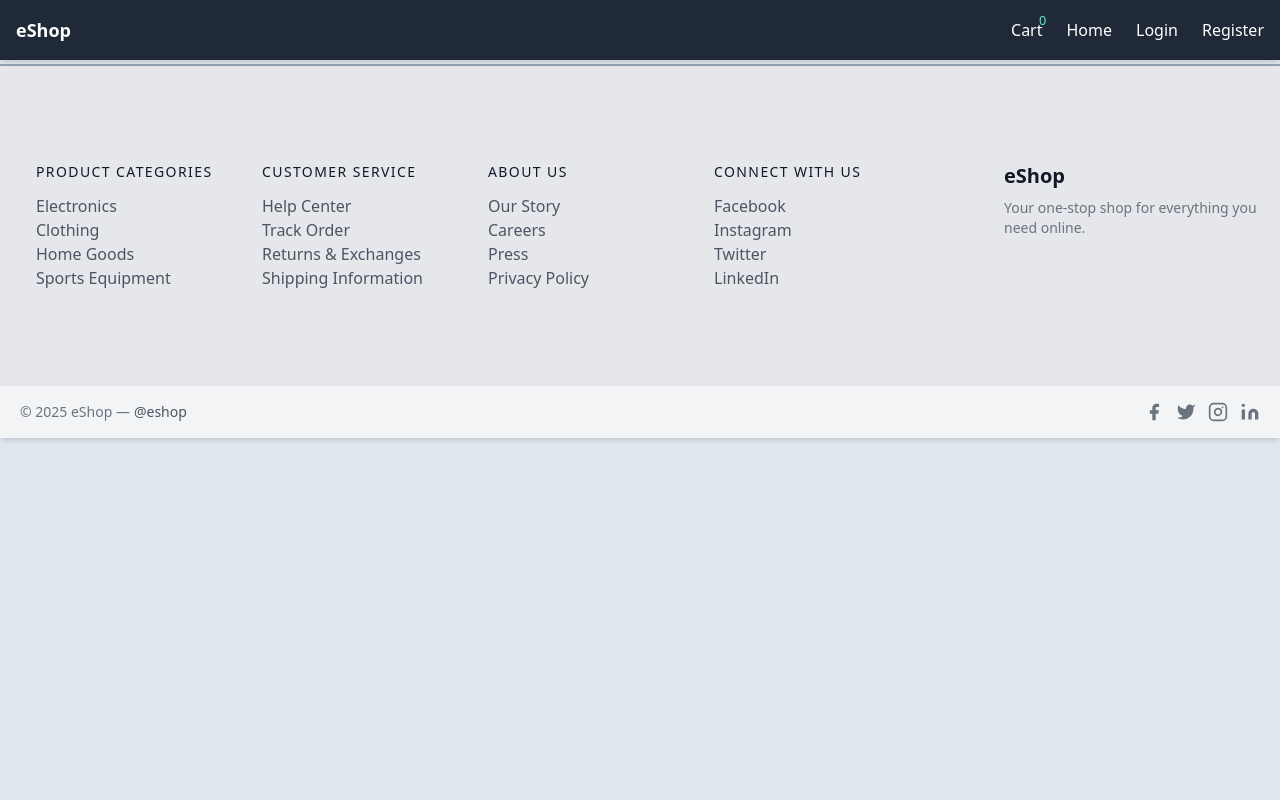
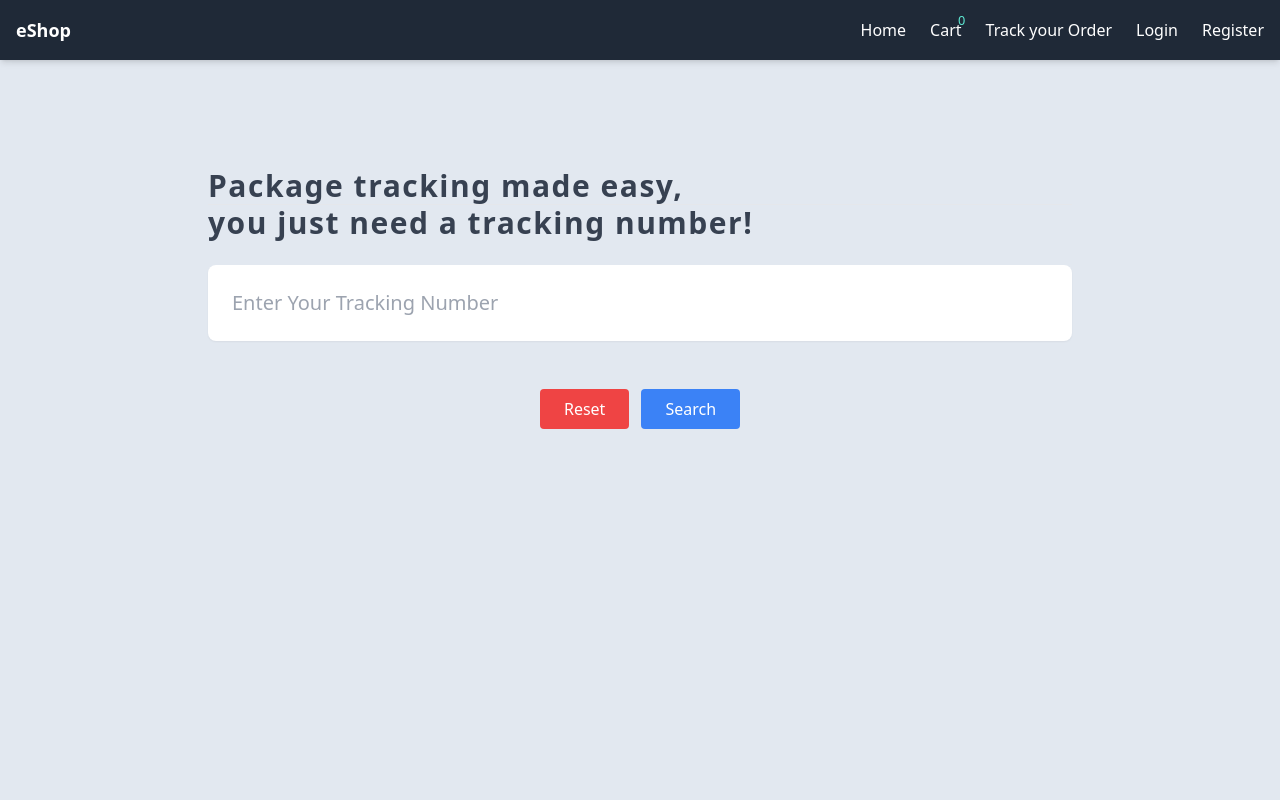
Before and after one commit to rajpoudell/eShop, a React (Create React App) app in the folder frontend/: page /tracking in a window 1280 px wide. Shown: the top 800 px of the page. Built offline with nearby package versions, Linux system fonts and the light colour scheme; no server answers.

Commit message:
frontend

```diff
--- a/frontend/src/App.js
+++ b/frontend/src/App.js
@@ -25,6 +25,7 @@ import Sidebar from "./pages/Admins/Sidebar";
 import Setting from "./pages/Admins/Setting";
 import ManageOrder from "./pages/Admins/ManageOrder";
 import MyProduct from "./pages/Admins/MyProduct";
+import TrackProduct from "./pages/TrackProduct";
 
 function App() {
   const cartLength = useSelector((state) => state.cart.cartLength || 0);
@@ -41,7 +42,7 @@ function App() {
               <Sidebar />
             </div>
           )}
-          <div className={`flex-1 ${userInfo?.isAdmin ? 'ml-10 sm:ml-60' : 'ml-10 sm:ml-0'}`}>
+          <div className={`flex-1 ${userInfo?.isAdmin ? 'ml-10 sm:ml-60' : 'ml-0 sm:ml-0'}`}>
             <Routes>
               <Route path="/" element={<Home />} />
               <Route path="/login" element={<Login />} />
@@ -50,6 +51,7 @@ function App() {
               <Route path="/product/:id" element={<ProductDetails />} />
               <Route path="/payment-success" element={<PaymentStatus />} />
               <Route path="/payment-failed" element={<PaymentStatus />} />
+              <Route path="/tracking" element={<TrackProduct />} />
               <Route
                 path="/customer-service"
                 element={<CustomerServicePage />}
--- a/frontend/src/components/Navbar.js
+++ b/frontend/src/components/Navbar.js
@@ -55,14 +55,17 @@ const Navbar = ({ userInfo, cartLength }) => {
 
               {!userInfo?.isAdmin && (
                 <>
+                  <Link to="/" className="hover:text-gray-400">
+                    Home
+                  </Link>
                   <Link to="/cart" className="hover:text-gray-400 relative" >
                     Cart
                     <small className="absolute bottom-3 left-7 text-teal-300">
                       {cartLength}
                     </small>
                   </Link>
-                  <Link to="/" className="hover:text-gray-400">
-                    Home
+                  <Link to="/tracking" className="hover:text-gray-400">
+                    Track your Order
                   </Link>
                 </>
               )}
--- a/frontend/src/pages/Admins/ManageOrder.js
+++ b/frontend/src/pages/Admins/ManageOrder.js
@@ -1,6 +1,8 @@
 import React, { useEffect } from "react";
 import { useDispatch, useSelector } from "react-redux";
 import { getOrders, setCategory } from "../../redux/slices/orderSlice";
+import OrderStatus from "../../components/OrderStatus";
+
 
 const ManageOrder = () => {
   const user = useSelector((state) => state.user.userInfo);
@@ -40,19 +42,19 @@ const ManageOrder = () => {
       {error && <p className="text-center text-red-500">{error}</p>}
 
       {/* Order Cards Grid */}
-      <div className="grid grid-cols-1 sm:grid-cols-2 md:grid-cols-2 lg:grid-cols-3 xl:grid-cols-4 gap-6">
+      <div className="w-full grid grid-cols-1 sm:grid-cols-1 md:grid-cols-2 lg:grid-cols-2 xl:grid-cols-3 2xl:grid-cols-4 gap-6">
         {[...filteredProduct]
           .sort((a, b) => new Date(b.createdAt) - new Date(a.createdAt))
           .map((product, index) => (
             <div
               key={product._id.$oid || index}
-              className="bg-white shadow-lg p-4 sm:p-5 rounded-md hover:shadow-xl transition duration-300"
+              className="bg-white shadow-lg  p-2 sm:p-3  rounded-md hover:shadow-xl transition duration-300"
             >
               <h1 className="text-blue-700 text-lg sm:text-xl font-bold">
                 S.No: {index + 1}
               </h1>
 
-              <table className="w-full table-auto border-collapse mt-4 text-sm sm:text-base">
+              <table className="w-full table border-collapse mt-2 text-sm sm:text-base">
                 <thead>
                   <tr className="bg-gray-200 text-gray-700">
                     <th className="py-2 px-3 text-left">Product</th>
@@ -98,15 +100,9 @@ const ManageOrder = () => {
                   </p>
                   <p>
                     <strong>Status:</strong>
-                    <span
-                      className={`ml-2 font-semibold ${
-                        product.status === "Shipped"
-                          ? "text-blue-700 animate-pulse"
-                          : "text-red-600 animate-pulse"
-                      }`}
-                    >
-                      {product.status}
-                    </span>
+                    <OrderStatus order={product} />
+
+
                   </p>
                 </div>
               </div>
--- a/frontend/src/pages/Admins/OrderList.js
+++ b/frontend/src/pages/Admins/OrderList.js
@@ -1,6 +1,5 @@
 import React, { useEffect, useState } from "react";
 import { useDispatch, useSelector } from "react-redux";
-import OrderStatus from "../../components/OrderStatus";
 import { getOrders } from "../../redux/slices/orderSlice";
 
 
@@ -11,7 +10,6 @@ const OrderList = () => {
   const { orderLength } = useSelector((state) => state.orders);
 
   const token = `${user.token || user.user.token}`; // Replace this with the actual token
-// console.log(orderItem)
   const dispatch = useDispatch();
 
 
@@ -117,7 +115,16 @@ const OrderList = () => {
                   <strong>Shipping Address:</strong> {order.buyerAddress}
                 </p>
                 <p>
-                  <OrderStatus order={order} />
+
+                  <strong>Status:</strong>   <span
+                      className={`ml-2 font-semibold ${
+                        order.status === "Shipped"
+                          ? "text-blue-700 animate-pulse"
+                          : "text-red-600 animate-pulse"
+                      }`}
+                    >
+                       {order.status}
+                      </span>
                 </p>
               </div>
             </div>
--- a/frontend/src/pages/ProductDetails.js
+++ b/frontend/src/pages/ProductDetails.js
@@ -5,6 +5,7 @@ import { useDispatch, useSelector } from "react-redux";
 import { addToCart } from "../redux/slices/cartSlice";
 import { getProducts } from "../redux/slices/productSlice";
 import toast from "react-hot-toast";
+import { AiOutlineStock } from "react-icons/ai";
 
 const API_URL = process.env.REACT_APP_URL;
 
@@ -33,7 +34,7 @@ const ProductDetails = () => {
         <div className="lg:w-4/5 mx-auto flex flex-wrap">
           <img
             alt="ecommerce"
-            className="lg:w-1/2 w-full lg:h-auto h-50 aspect-square object-cover object-center rounded bg-slate-100"
+            className="lg:w-1/2 w-full lg:h-auto h-50 aspect-square object-center rounded bg-slate-100"
             src={`${API_URL}/uploads/${product.image}`} // Concatenate the base URL with image filename
           />
           <div className="lg:w-1/2 w-full lg:pl-10 lg:py-6 mt-6 lg:mt-0">
@@ -59,6 +60,7 @@ const ProductDetails = () => {
                 </svg>
                 {/* Repeat for the rest of the stars */}
                 <span className="text-gray-600 ml-3">4 Reviews</span>
+                <span className="text-indigo-500 ml-3 flex items-center "> In stock: {product.stock} <AiOutlineStock size={20}/></span>
               </span>
             </div>
             <p className="leading-relaxed">{product.description}</p>
--- a/frontend/src/pages/Register.js
+++ b/frontend/src/pages/Register.js
@@ -111,9 +111,9 @@ const Register = () => {
               <option value="false" >
                 Customer
               </option>
-              <option value="true" >
+              {/* <option value="true" >
                 Seller
-              </option>
+              </option> */}
             </select>
           </div>
           <button
--- /dev/null
+++ b/frontend/src/pages/TrackProduct.js
@@ -0,0 +1,184 @@
+import React, { useEffect, useState } from "react";
+import { FaClipboardList, FaTruck, FaCheckCircle } from "react-icons/fa";
+
+const TrackProduct = () => {
+  const [inputValue, setInputValue] = useState("");
+  const statusSteps = ["Pending", "Shipped", "Delivered"];
+  const [trackedOrder, setTrackedOrder] = useState(null);
+  const [trackDiv, setTrackDiv] = useState(false);
+  const [estimatedDelivery, setEstimatedDelivery] = useState("");
+
+  const orders = [
+    {
+      id: "1",
+      buyerName: "Jenette Moran",
+      status: "Pending",
+      Address: "Kapilvastu",
+      orderDate: "2025-01-21T16:19:39.817+00:00",
+    },
+    {
+      id: "2",
+      buyerName: "Jenette Moran",
+      status: "Shipped",
+      Address: "Kapilvastu",
+      orderDate: "2025-01-21T16:19:39.817+00:00",
+    },
+    {
+      id: "3",
+      buyerName: " Moran Jenette",
+      status: "Delivered",
+      Address: "Kapilvastu",
+      orderDate: "2025-01-23T16:19:39.817+00:00",
+    },
+  ];
+  const currentStepIndex = statusSteps.indexOf(orders.status);
+
+  const handleChange = (e) => {
+    setInputValue(e.target.value);
+  };
+
+  const submitHandler = (e) => {
+    e.preventDefault();
+    const result = orders.find((order) => order.id === inputValue);
+    if (!result) {
+      setTrackedOrder("Invalid Track Number");
+    } else {
+      setTrackedOrder(result);
+
+      console.log(trackedOrder);
+      setTrackDiv(true);
+      console.log(currentStepIndex + 1);
+    }
+  };
+  useEffect(() => {
+    if (trackedOrder?.orderDate) {
+      const orderDate = new Date(trackedOrder.orderDate);
+      orderDate.setDate(orderDate.getDate() + 3); // Add 3 days
+      setEstimatedDelivery(orderDate.toLocaleDateString()); // Format it as needed
+    }
+  }, [trackedOrder]);
+  return (
+    <div className=" mt-16  min-h-screen">
+      <form
+        onSubmit={submitHandler}
+        className="flex flex-col items-center justify-center mx-auto mt-20 w-[90vw] "
+      >
+        <h2 className="md:text-3xl my-6 w-[75%] text-xl text-gray-700 font-bold tracking-wider">
+          Package tracking made easy,
+          <hr /> you just need a tracking number!
+        </h2>
+        <input
+          type="text"
+          name="name"
+          placeholder="Enter Your Tracking Number"
+          required
+          onChange={handleChange}
+          value={inputValue}
+          className="w-[90%] md:w-[75%] p-6 focus:shadow-2xl focus:shadow-slate-500 transition-all duration-700 mb-2  text-gray-600 md:text-xl text-base outline-none rounded-lg shadow-sm"
+        />
+        <div className="gap-3 flex">
+          <button
+            type="button"
+            className="text-start mt-10 px-6 py-2 bg-red-500 text-white p-2 rounded hover:bg-red-600 hover:shadow-red-400 hover:shadow-lg"
+            onClick={() => {
+              setTrackedOrder(null);
+              setTrackDiv((prevState) => !prevState);
+              setInputValue("");
+            }}
+          >
+            Reset
+          </button>
+          <button
+            type="submit"
+            className="text-start mt-10 px-6 py-2 bg-blue-500 text-white p-2 rounded hover:bg-blue-600 hover:shadow-blue-400 hover:shadow-lg"
+            // disabled={loading}
+          >
+            {/* {loading ? "Searching..." : "Search"} */}
+            Search
+          </button>
+        </div>
+      </form>
+
+      {trackDiv && (
+        <div className="max-w-screen-md mt-10 mx-auto p-6 bg-white rounded-lg shadow-2xl border">
+          <h2 className="text-lg font-semibold text-gray-800 mb-4">
+            Order for: {trackedOrder?.buyerName}
+          </h2>
+          <p className="text-sm text-gray-600">
+            Address: {trackedOrder?.Address}
+          </p>
+          <p className="text-sm text-gray-600">
+            Order Date: {new Date(trackedOrder?.orderDate).toLocaleString()}
+          </p>
+          <p className="text-sm text-gray-600">
+            Estimated Delivery By: {estimatedDelivery}
+          </p>
+
+          <div className="flex items-center justify-between mt-6">
+            {/* Pending */}
+            <div className="flex flex-col items-center">
+              <div
+                className={`w-12 h-12 bg-blue-600 rounded-full flex items-center justify-center text-white text-xl font-bold
+
+            transition-all duration-300 ease-in-out`}
+              >
+                <FaClipboardList />
+              </div>
+            </div>
+
+            {/* Shipped */}
+            <div className="flex flex-col items-center">
+              <div
+                className={`w-12 h-12 rounded-full flex items-center justify-center text-white text-xl font-bold
+            ${
+              trackedOrder.status === "Shipped" ||
+              trackedOrder.status === "Delivered"
+                ? "bg-blue-600"
+                : "bg-gray-600"
+            }
+            transition-all duration-300 ease-in-out`}
+              >
+                <FaTruck />
+              </div>
+            </div>
+
+            {/* Delivered */}
+            <div className="flex flex-col items-center">
+              <div
+                className={`w-12 h-12 rounded-full flex items-center justify-center text-white text-xl font-bold
+            ${
+              trackedOrder.status === "Delivered"
+                ? "bg-blue-600"
+                : "bg-gray-600"
+            }
+            transition-all duration-300 ease-in-out`}
+              >
+                <FaCheckCircle />
+              </div>
+            </div>
+          </div>
+
+          <div className="mt-4 relative">
+            <div className="absolute top-1/2 w-full h-1 bg-gray-300 rounded-md"></div>
+            <div
+              className={`absolute top-1/2 h-1 bg-blue-600 transition-all duration-300 ease-in-out`}
+              style={{
+                width: `${
+                  trackedOrder.status === "Pending" && "Shipped"
+                    ? 0
+                    : trackedOrder.status === "Shipped" && "Delivered"
+                    ? 50
+                    : trackedOrder.status === "Delivered"
+                    ? 100
+                    : 0
+                }%`,
+              }}
+            ></div>
+          </div>
+        </div>
+      )}
+    </div>
+  );
+};
+
+export default TrackProduct;
```
